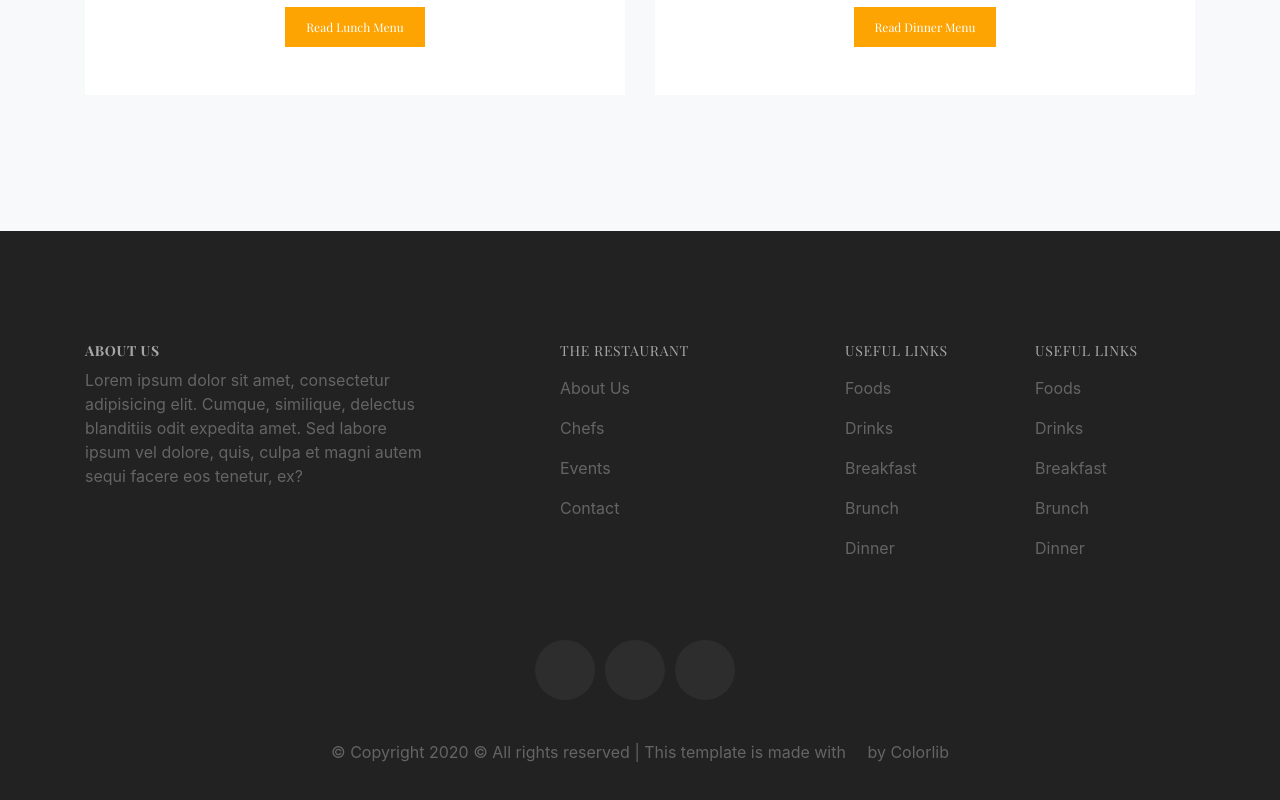
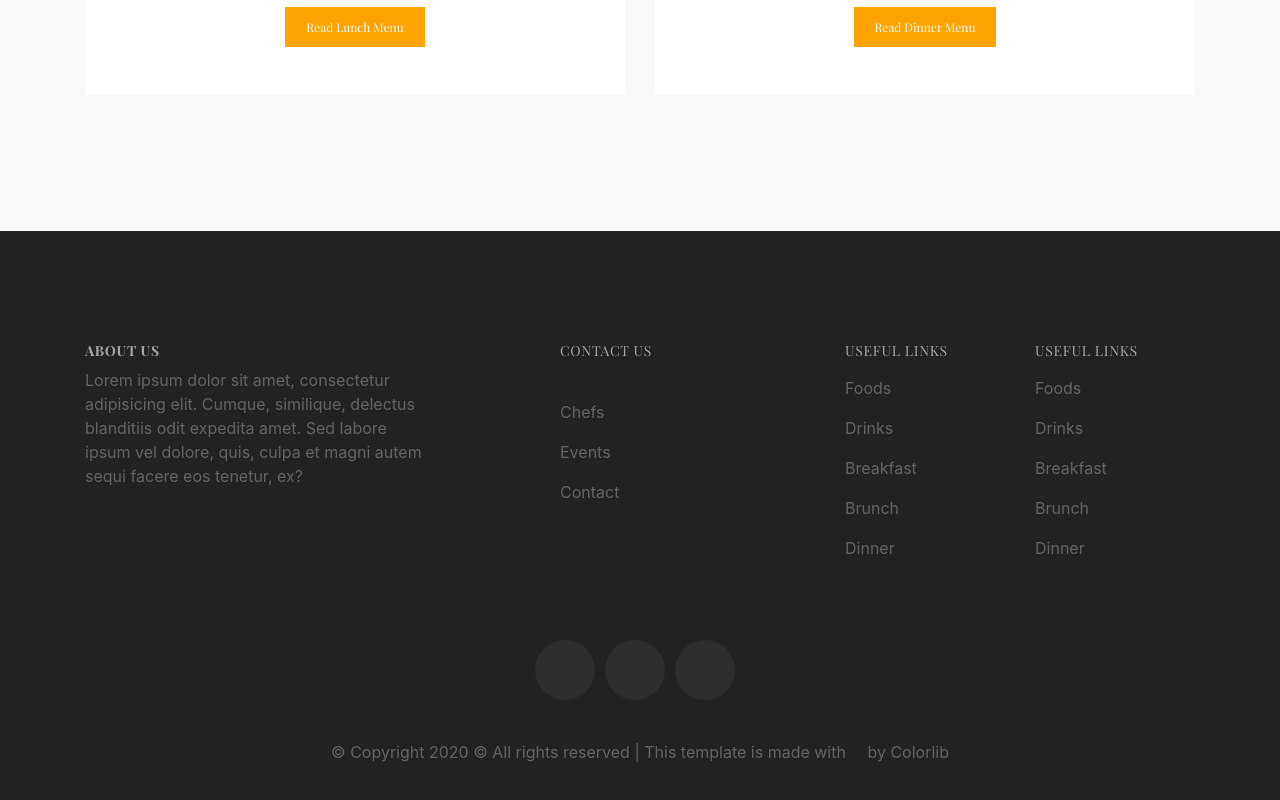
Before and after one commit to edelinic/SES1BWebApp, an Angular app in the folder FrontEnd/: page / in a window 1280 px wide. Shown: the part 1680-2480 px from the top of the page. Built offline with nearby package versions, Linux system fonts and the light colour scheme; a web font is replaced by a local one.

Commit message:
Loyalties fix v2

```diff
--- a/FrontEnd/src/app/components/home/home.component.html
+++ b/FrontEnd/src/app/components/home/home.component.html
@@ -87,9 +87,9 @@
             <div class="col-md-1"></div>
             <div class="col-md-3">
               <div class="site-footer-widget mb-4">
-                <h2 class="site-heading-2">The Restaurant</h2>
+                <h2 class="site-heading-2">Contact Us</h2>
                 <ul class="list-unstyled">
-                  <li><a href="#" class="py-2 d-block">About Us</a></li>
+                  <li>B - 04 1234 5678</li>
                   <li><a href="#" class="py-2 d-block">Chefs</a></li>
                   <li><a href="#" class="py-2 d-block">Events</a></li>
                   <li><a href="#" class="py-2 d-block">Contact</a></li>
```
